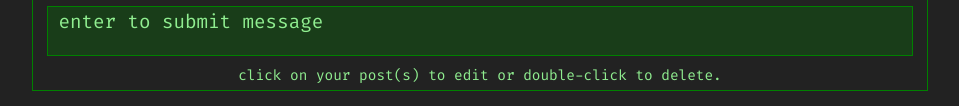
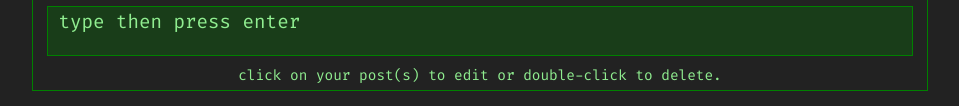
Before and after one commit to gnprwx/mvp, a website: page public/index.html in a window 1280 px wide. Shown: the part 365-471 px from the top of the page, without its empty margins (160-1119 px from the left). Drawn offline with Linux system fonts and the light colour scheme; no server answers.

Commit message:
Clean up instructions

```diff
--- a/public/index.html
+++ b/public/index.html
@@ -19,7 +19,7 @@
         <img src="./logo.jpg" alt="nbbs logo" id="logo">
         <p id="yourUsername"></p>
         <form>
-            <textarea name="chat-input" id="chat-input" cols="30" rows="2" placeholder="enter to submit message"></textarea>
+            <textarea name="chat-input" id="chat-input" cols="30" rows="2" placeholder="type then press enter"></textarea>
         </form>
         <p style="font-size: 0.9rem; margin-bottom: -8px; text-align: center;">click on your post(s) to edit or
             double-click to delete. </p>
```
